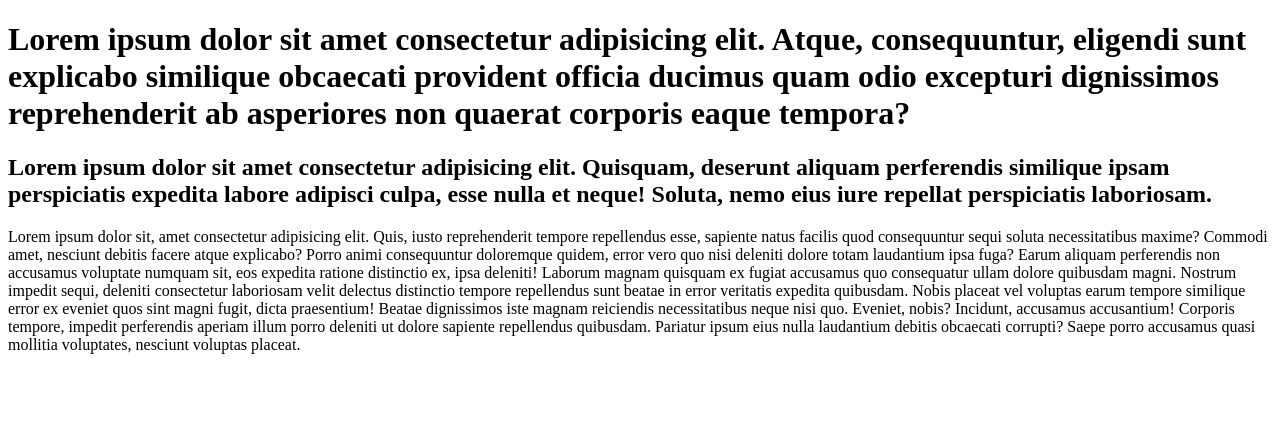
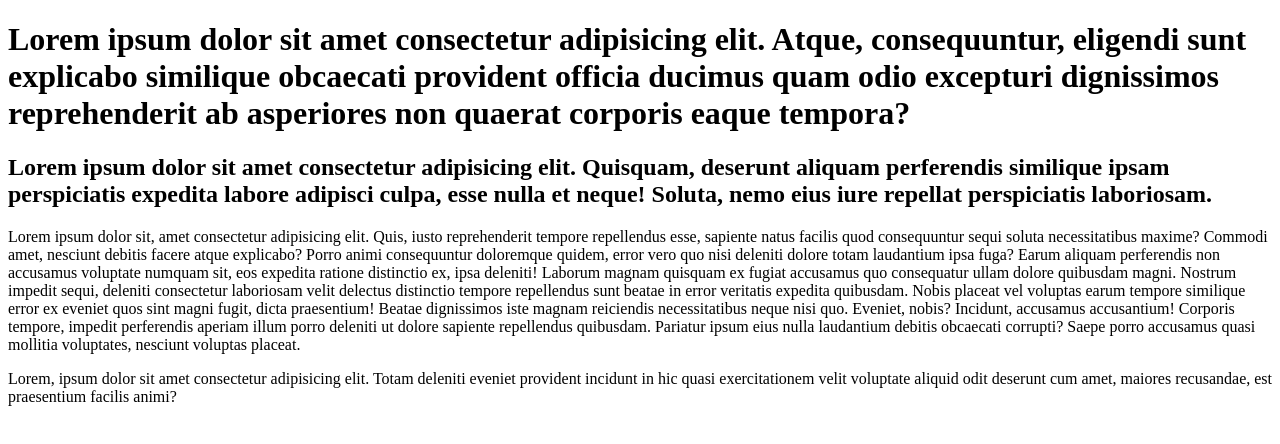
Before and after one commit to ilariamaffiola/repo-prova-brench, a plain HTML site: page index.html in a window 1280 px wide. Drawn offline with Linux system fonts and the light colour scheme.

Commit message:
[UPD] update footer

```diff
--- a/index.html
+++ b/index.html
@@ -32,7 +32,11 @@
             voluptates, nesciunt voluptas placeat.</p>
     </header>
     <main></main>
-    <footer></footer>
+    <footer>
+        <p>Lorem, ipsum dolor sit amet consectetur adipisicing elit. Totam deleniti eveniet provident incidunt in hic
+            quasi exercitationem velit voluptate aliquid odit deserunt cum amet, maiores recusandae, est praesentium
+            facilis animi?</p>
+    </footer>
 </body>
 
 </html>
```
